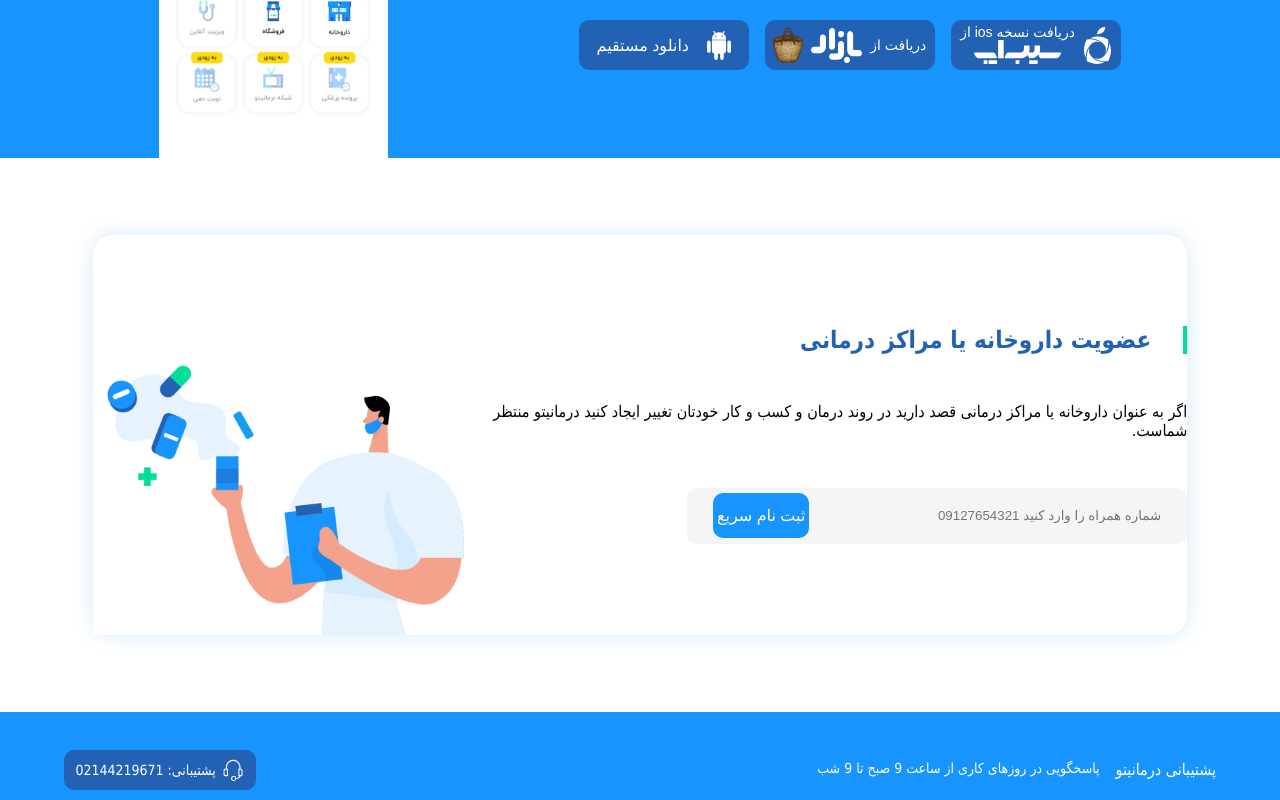
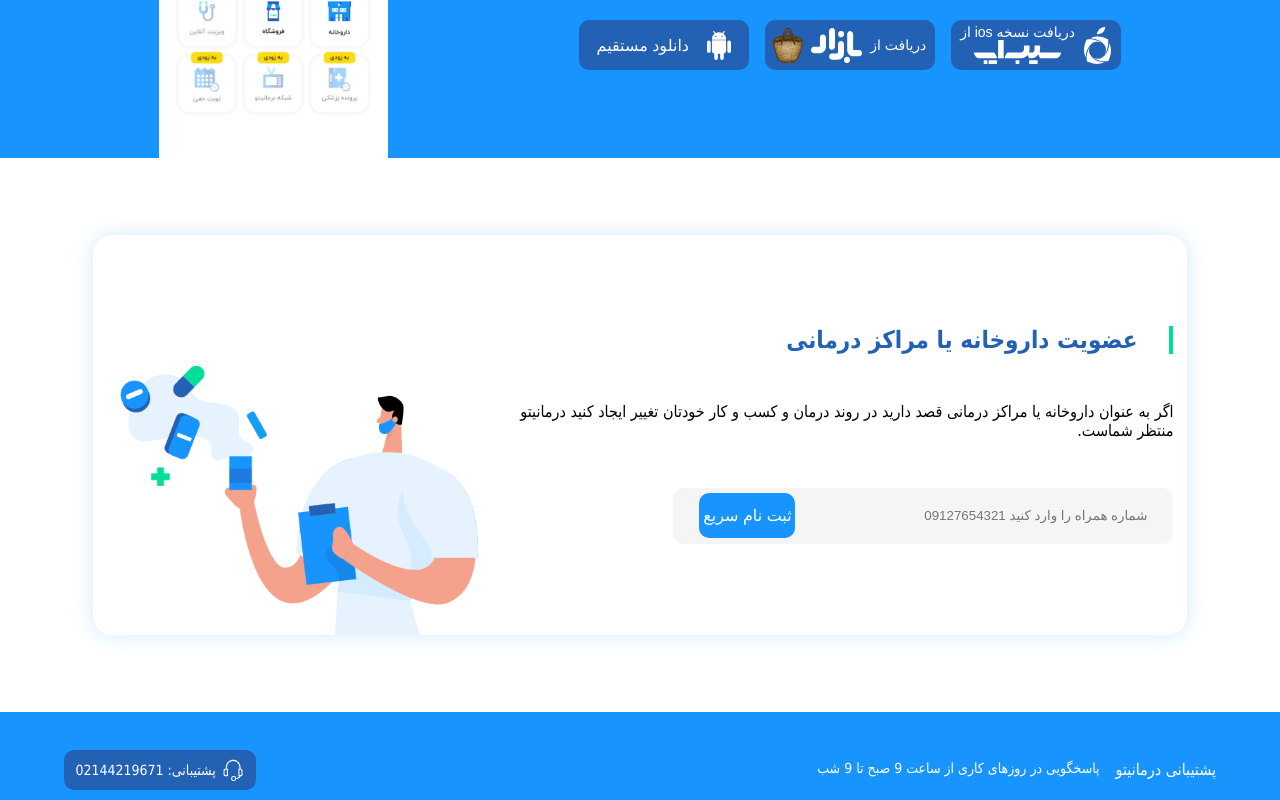
Before and after one commit to kave-me/darmanito-react, a React (Create React App) app: page / in a window 1280 px wide. Shown: the part 1721-2521 px from the top of the page. Built offline with nearby package versions, Linux system fonts and the light colour scheme; a small style sheet from the web is missing.

Commit message:
fix MainRegister responsive bug

```diff
--- a/src/asset/sass/component/_MainRegister.scss
+++ b/src/asset/sass/component/_MainRegister.scss
@@ -19,6 +19,7 @@ justify-content: center;
     &__info {
         direction: rtl;
         align-self: center;
+        width: 60%;
         &__title {
             color: $tertiary-color;
             border-right: 4px solid $secondary-color;
--- a/src/asset/sass/index.css
+++ b/src/asset/sass/index.css
@@ -1659,6 +1659,7 @@ p {
   -ms-flex-item-align: center;
       -ms-grid-row-align: center;
       align-self: center;
+  width: 60%;
 }
 
 .mainRegister__info__title {
```
Also changed, not shown: 1 other file (tests, documents, lock files or other folders).
